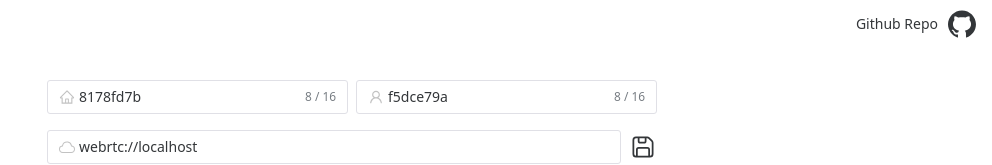
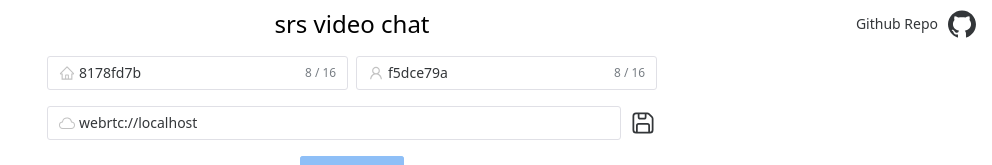
Before and after one commit to hasbai/srs-video-chat, a Vue app in the folder frontend/: page / in a window 1280 px wide. Shown: the top 165 px of the page, without its empty margins (288-1280 px from the left). Built offline with nearby package versions, Linux system fonts and the light colour scheme; no server answers.

Commit message:
fix: styles

```diff
--- a/frontend/src/Header.vue
+++ b/frontend/src/Header.vue
@@ -1,5 +1,6 @@
 <template>
-  <header>
+  <header class="flex justify-center items-center">
+    <div class="name">{{ name }}</div>
     <div class="github">
       <n-button
           href="https://github.com/hasbai/srs-video-chat"
@@ -7,8 +8,8 @@
           target="view_window"
           :bordered="false"
       >
-        <span style="margin-right: 0.5rem">Github Repo</span>
-        <n-icon :size="'2rem'">
+        <span class="mr-2">Github Repo</span>
+        <n-icon size="2rem">
           <svg xmlns="http://www.w3.org/2000/svg" viewBox="0 0 1024 1024">
             <path
                 d="M511.6 76.3C264.3 76.2 64 276.4 64 523.5C64 718.9 189.3 885 363.8 946c23.5 5.9 19.9-10.8 19.9-22.2v-77.5c-135.7 15.9-141.2-73.9-150.3-88.9C215 726 171.5 718 184.5 703c30.9-15.9 62.4 4 98.9 57.9c26.4 39.1 77.9 32.5 104 26c5.7-23.5 17.9-44.5 34.7-60.8c-140.6-25.2-199.2-111-199.2-213c0-49.5 16.3-95 48.3-131.7c-20.4-60.5 1.9-112.3 4.9-120c58.1-5.2 118.5 41.6 123.2 45.3c33-8.9 70.7-13.6 112.9-13.6c42.4 0 80.2 4.9 113.5 13.9c11.3-8.6 67.3-48.8 121.3-43.9c2.9 7.7 24.7 58.3 5.5 118c32.4 36.8 48.9 82.7 48.9 132.3c0 102.2-59 188.1-200 212.9a127.5 127.5 0 0 1 38.1 91v112.5c.8 9 0 17.9 15 17.9c177.1-59.7 304.6-227 304.6-424.1c0-247.2-200.4-447.3-447.5-447.3z"
@@ -21,6 +22,28 @@
 </template>
 
 <script setup lang="ts">
-import {NButton, NIcon} from 'naive-ui'</script>
 
-<style scoped></style>
+import config from '../package.json'
+
+const name = config.name.replaceAll('-', ' ')
+</script>
+<style scoped>
+header {
+  height: 3rem;
+}
+
+.name {
+  font-size: 1.5rem;
+}
+
+.github {
+  position: absolute;
+  right: 0;
+}
+
+@media (max-width: 460px) {
+  .name {
+    display: none;
+  }
+}
+</style>
--- a/frontend/src/css/index.css
+++ b/frontend/src/css/index.css
@@ -15,22 +15,14 @@ html {
     flex-direction: column;
 }
 
-header {
-    width: 100%;
-    height: 3rem;
-    display: flex;
-    justify-content: flex-end;
-    align-items: center;
-}
-
 main {
     display: flex;
     flex: 1;
     flex-direction: column;
     align-items: center;
     max-width: 1080px;
-    margin: 2rem auto;
-    height: 0;  /* prevents overflow */
+    margin: 0.5rem auto 2rem;
+    height: 0; /* prevents overflow */
 }
 
 footer {
--- a/frontend/src/home/Home.vue
+++ b/frontend/src/home/Home.vue
@@ -21,11 +21,8 @@ const store = mainStore();
 
 <style scoped>
 .players {
-  max-width: 100%;
-  max-height: 60%;
 }
 
 .players > * {
-  margin: 0.25rem;
 }
 </style>
--- a/frontend/src/home/Player.vue
+++ b/frontend/src/home/Player.vue
@@ -87,8 +87,9 @@ onMounted(async () => {
 
 </script>
 
-<style scoped>
+<style lang="css" scoped>
 .container {
+  margin: 0.25rem;
   border: grey 1px solid;
 }
 
@@ -98,6 +99,6 @@ onMounted(async () => {
 
 video {
   max-width: 100%;
-  max-height: 100%;
+  max-height: 480px;
 }
 </style>
--- a/frontend/src/home/chat/Chat.vue
+++ b/frontend/src/home/chat/Chat.vue
@@ -58,8 +58,7 @@ watch(store.messages, async () => {
 .chat {
   width: 75%;
   min-width: 200px;
-  height: 0;
-  flex: 1;
+  min-height: 200px;
   display: flex;
   flex-direction: column;
 }
--- a/frontend/tsconfig.json
+++ b/frontend/tsconfig.json
@@ -3,10 +3,10 @@
         "target": "esnext",
         "module": "esnext",
         "moduleResolution": "node",
+        "resolveJsonModule": true,
+        "allowSyntheticDefaultImports": true,
         "importHelpers": true,
-        "isolatedModules": true,
         "strict": true,
-        "strictPropertyInitialization": false,
         "noEmit": true,
         "experimentalDecorators": true,
         "baseUrl": "./",
```
